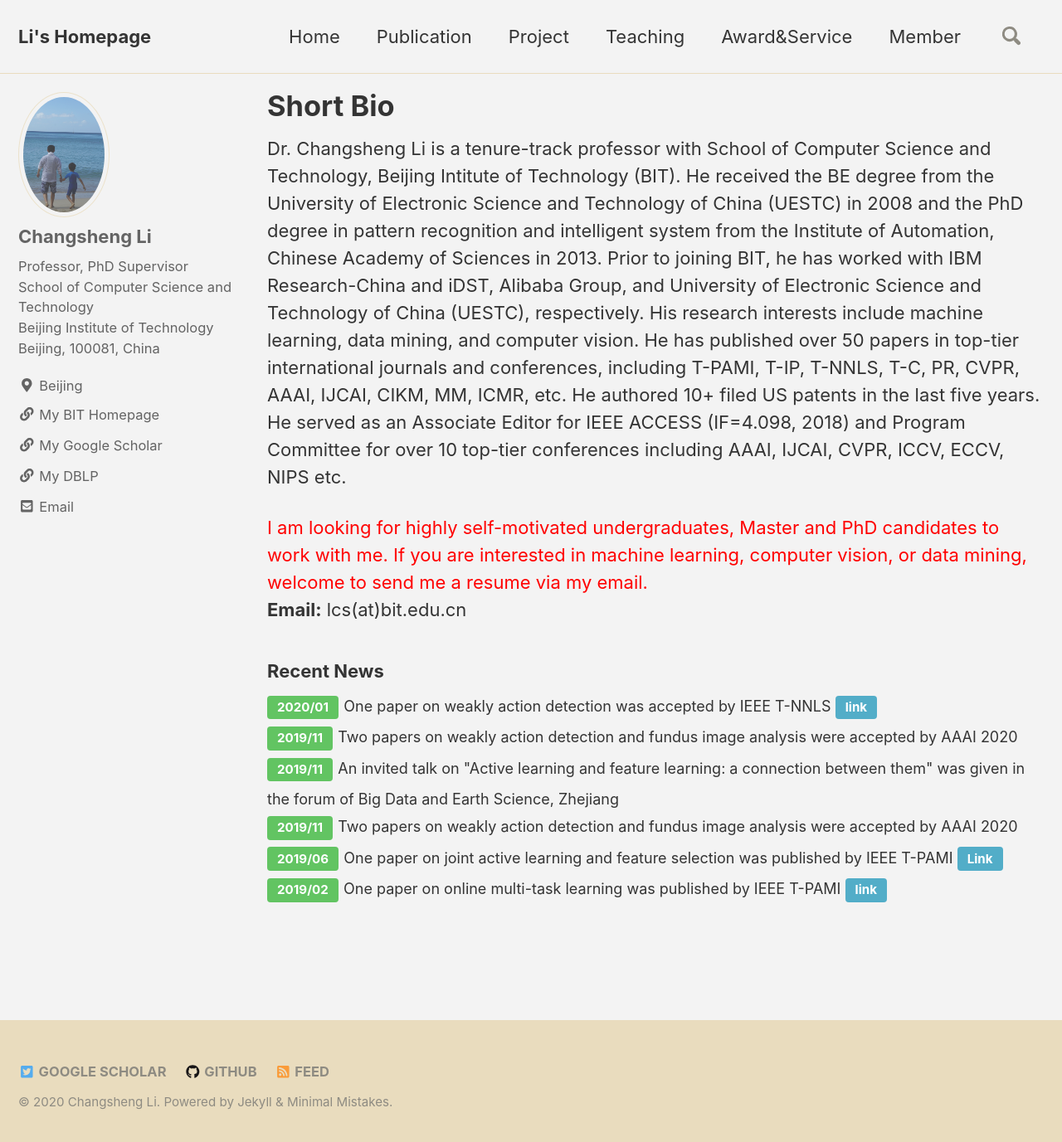
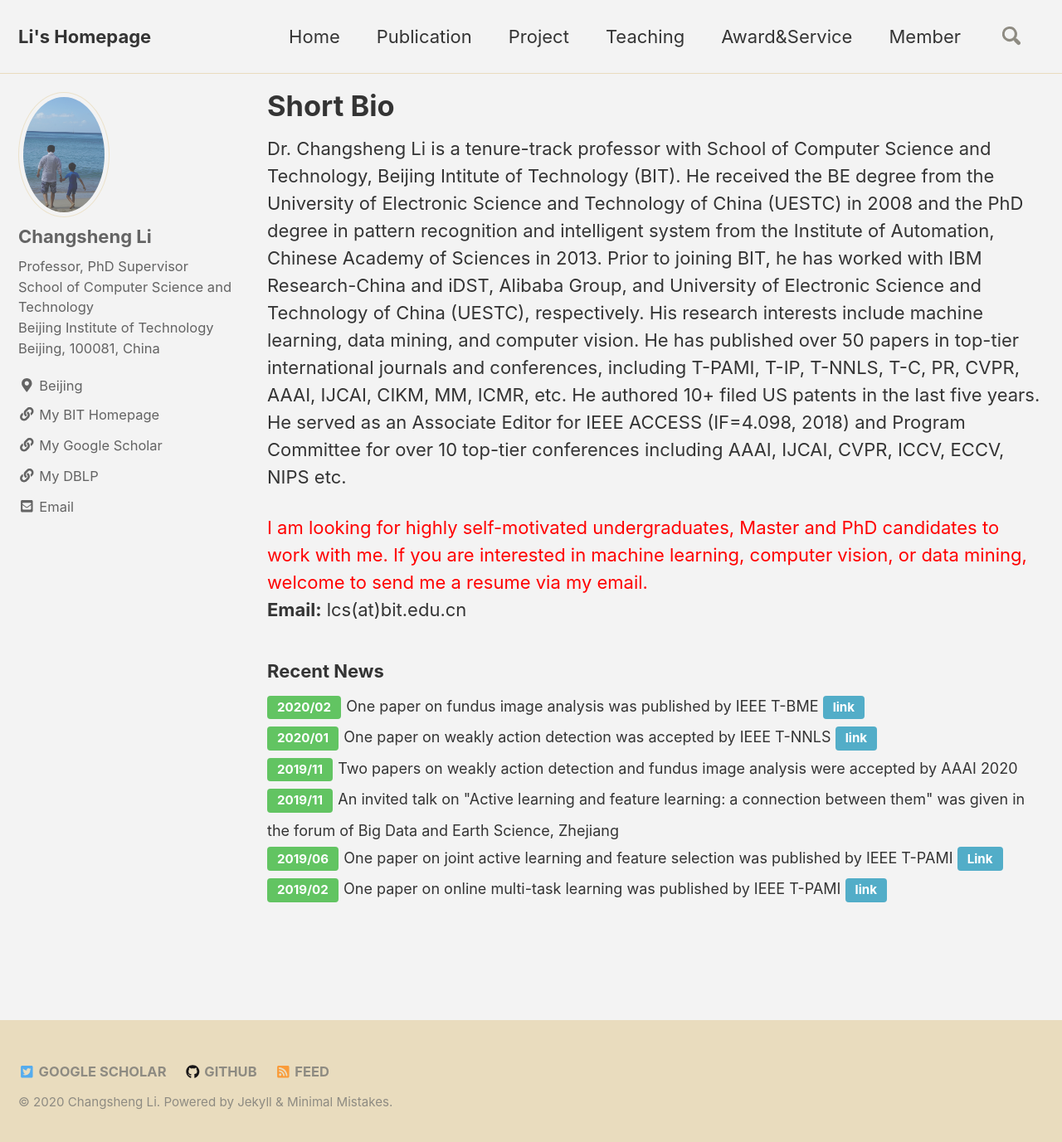
Before and after one commit to csli-bit/csli-bit.github.io, a Jekyll site: the page built from _pages/index.md, in a window 1280 px wide and 1385 px high. Shown: the top 1377 px of the window at 83% size. Built offline with Jekyll 4.4.1, drawn with Linux system fonts in a browser that asks for light colours; nearby versions of some CDN libraries; comment, search, counter and statistics services are not loaded.

Commit message:
Update index.md

```diff
--- a/_pages/index.md
+++ b/_pages/index.md
@@ -17,12 +17,12 @@ If you are interested in machine learning, computer vision, or data mining, welc
 
 
 ### Recent News
-
+[2020/02](#link){: .btn .btn--success .btn--small} <font size="4">
+One paper on fundus image analysis was published by IEEE T-BME </font> [link](https://ieeexplore.ieee.org/document/8698800){: .btn .btn--info .btn--small}<br>
 [2020/01](#link){: .btn .btn--success .btn--small} <font size="4">
 One paper on weakly action detection was accepted by IEEE T-NNLS </font> [link](https://ieeexplore.ieee.org/document/8967204/){: .btn .btn--info .btn--small}<br>
 [2019/11](#link){: .btn .btn--success .btn--small} <font size="4">Two papers on weakly action detection and fundus image analysis were accepted by AAAI 2020 </font> <br>
 [2019/11](#link){: .btn .btn--success .btn--small} <font size="4"> An invited talk on "Active learning and feature learning: a connection between them" was given in the forum of Big Data and Earth Science, Zhejiang</font> <br>
-[2019/11](#link){: .btn .btn--success .btn--small} <font size="4">Two papers on weakly action detection and fundus image analysis were accepted by AAAI 2020 </font> <br>
 [2019/06](#link){: .btn .btn--success .btn--small} <font size="4">
 One paper on joint active learning and feature selection was published by IEEE T-PAMI </font> [Link](https://ieeexplore.ieee.org/document/8367893){: .btn .btn--info .btn--small} <br>
 [2019/02](#link){: .btn .btn--success .btn--small} <font size="4">One paper on online multi-task learning was published by IEEE T-PAMI </font> [link](https://ieeexplore.ieee.org/document/8260965){: .btn .btn--info .btn--small} <br>
```
